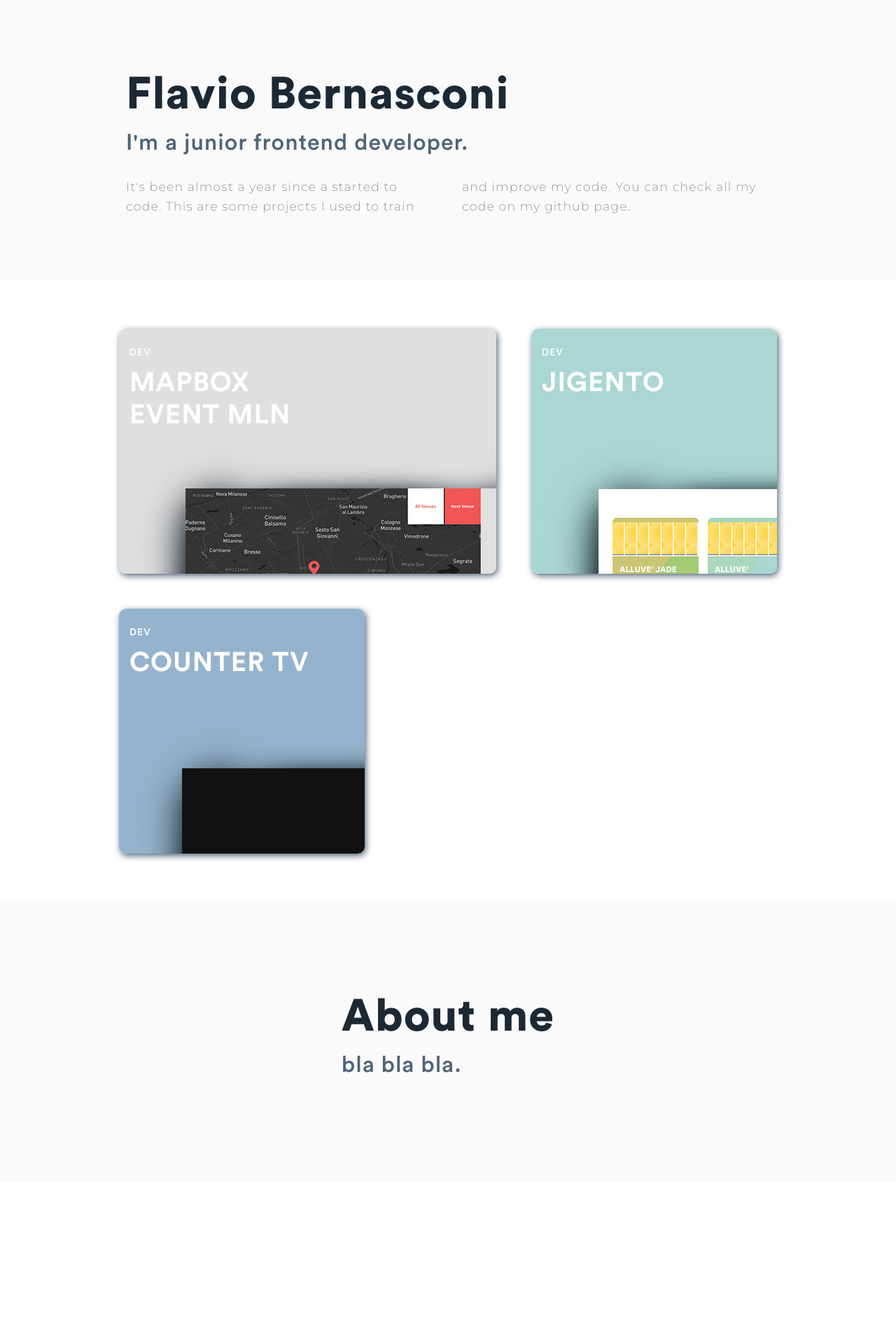
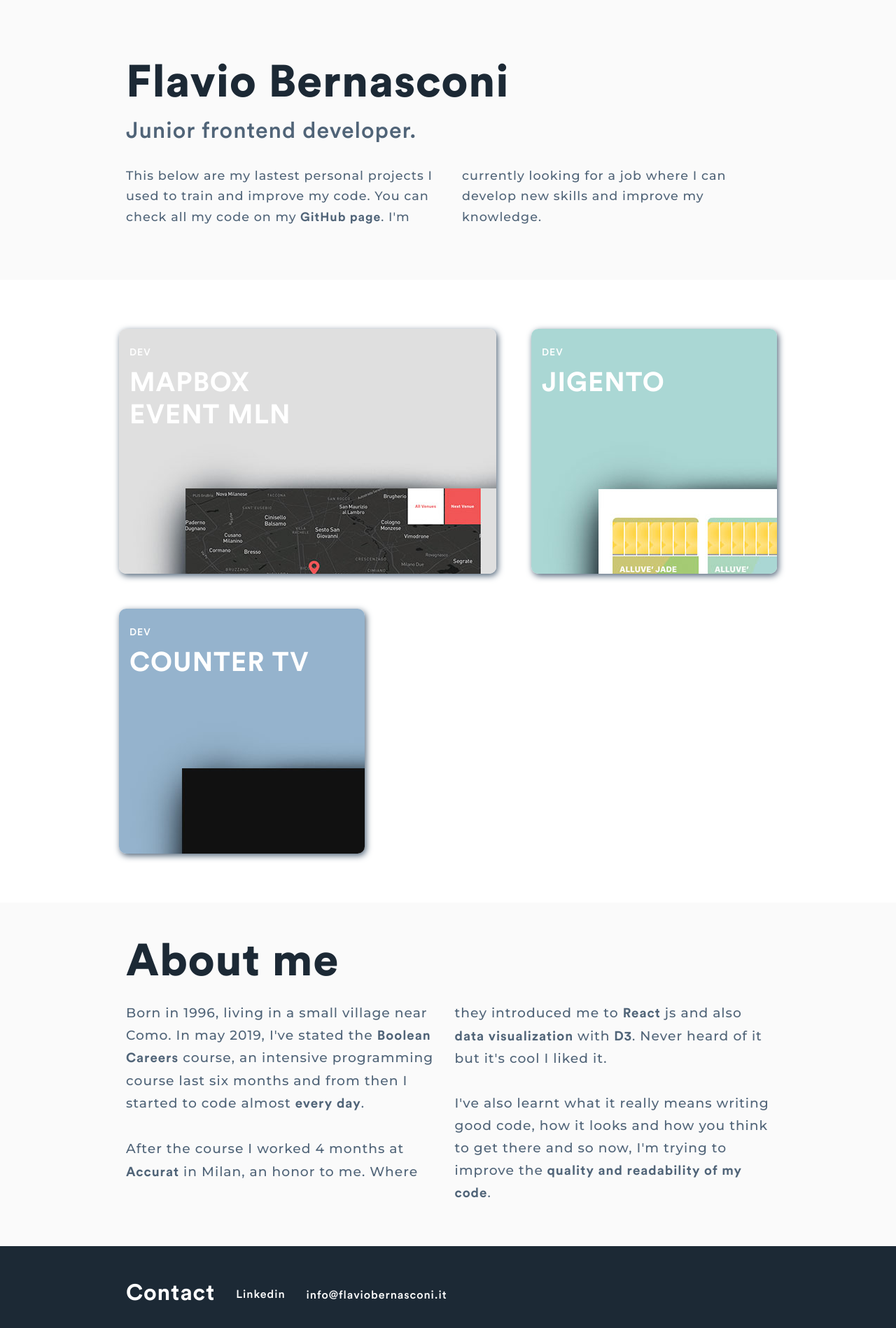
Before and after one commit to flavio-bernasconi/hero-animation, a React (Create React App) app: page / in a window 1280 px wide. Shown: the top 1898 px of the page at 70% size. Before the commit the page ends 1690 px from the top, so only its background shows below. Built offline with nearby package versions, Linux system fonts and the light colour scheme.

Commit message:
refactor

```diff
--- a/src/About.js
+++ b/src/About.js
@@ -17,8 +17,20 @@ function About(props) {
               <motion.h1 className="big-title" variants={item}>
                 About me
               </motion.h1>
-              <motion.h3 variants={item} className="subtitle">
-                bla bla bla.
+              <motion.h3 variants={item} className="split">
+                Born in 1996, living in a small village near Como. In may 2019,
+                I've stated the <b>Boolean Careers</b> course, an intensive
+                programming course last six months and from then I started to
+                code almost <b> every day</b>. <br /> <br />
+                After the course I worked 4 months at
+                <b> Accurat</b> in Milan, an honor to me. Where they introduced
+                me to <b> React</b> js and also <b>data visualization</b> with
+                <b> D3</b>. Never heard of it but it's cool I liked it. <br />
+                <br />
+                I've also learnt what it really means writing good code, how it
+                looks and how you think to get there and so now, I'm trying to
+                improve the
+                <b> quality and readability of my code</b>.
               </motion.h3>
             </motion.div>
           </motion.div>
--- a/src/App.js
+++ b/src/App.js
@@ -5,6 +5,7 @@ import { List } from "./List";
 import { BrowserRouter as Router, Route } from "react-router-dom";
 import { Intro } from "./Intro";
 import About from "./About";
+import { Footer } from "./Footer";
 
 function Store({ match }) {
   let { id } = match.params;
@@ -20,6 +21,7 @@ function Store({ match }) {
         </AnimatePresence>
       </div>
       <About />
+      <Footer />
     </AnimateSharedLayout>
   );
 }
--- /dev/null
+++ b/src/DemoSection.js
@@ -0,0 +1,29 @@
+import React from "react";
+
+export function DemoSection({ demo, code }) {
+  return (
+    <div className="demo">
+      {demo && (
+        <a
+          href={demo}
+          target="_blank"
+          rel="noopener noreferrer"
+          className="btn-demo subtitle"
+        >
+          DEMO
+          <span />
+        </a>
+      )}
+
+      <a
+        href={code}
+        target="_blank"
+        rel="noopener noreferrer"
+        className="btn-demo subtitle"
+      >
+        CODE
+        <span />
+      </a>
+    </div>
+  );
+}
--- /dev/null
+++ b/src/Footer.js
@@ -0,0 +1,21 @@
+import React from "react";
+
+export function Footer(props) {
+  return (
+    <div className="footer">
+      <div className="container-footer">
+        <h1>Contact</h1>
+        <a
+          href={
+            "https://www.linkedin.com/in/flavio-bernasconi-59549a129/?msgConversationId=6659084292070621184&msgOverlay=true"
+          }
+          target="_blank"
+          rel="noopener noreferrer"
+        >
+          Linkedin
+        </a>
+        <p>info@flaviobernasconi.it</p>
+      </div>
+    </div>
+  );
+}
--- a/src/Intro.js
+++ b/src/Intro.js
@@ -18,12 +18,20 @@ export function Intro(props) {
               Flavio Bernasconi
             </motion.h1>
             <motion.h3 variants={item} className="subtitle">
-              I'm a junior frontend developer.
+              Junior frontend developer.
             </motion.h3>
             <motion.p variants={item} className="split">
-              It's been almost a year since a started to code. This are some
-              projects I used to train and improve my code. You can check all my
-              code on my github page.
+              This below are my lastest personal projects I used to train and
+              improve my code. You can check all my code on my
+              <a
+                href={"https://github.com/flavio-bernasconi"}
+                target="_blank"
+                rel="noopener noreferrer"
+              >
+                <b> GitHub page</b>
+              </a>
+              . I'm currently looking for a job where I can develop new skills
+              and improve my knowledge.
             </motion.p>
           </motion.div>
         </motion.div>
--- a/src/Item.js
+++ b/src/Item.js
@@ -3,7 +3,8 @@ import { motion } from "framer-motion";
 import { LoremIpsum } from "react-lorem-ipsum";
 import { Link } from "react-router-dom";
 import { items } from "./data";
-import { container, item } from "./const";
+import { container } from "./const";
+import { DemoSection } from "./DemoSection";
 
 export function Item({ id }) {
   const {
@@ -17,6 +18,8 @@ export function Item({ id }) {
     description,
   } = items.find((item) => item.id === id);
 
+  document.body.style.overflow = "hidden";
+
   return (
     <>
       <motion.div
@@ -24,7 +27,6 @@ export function Item({ id }) {
         animate={{ opacity: 1 }}
         exit={{ opacity: 0 }}
         transition={{ duration: 0.2, delay: 0.1 }}
-        style={{ pointerEvents: "auto" }}
         className="overlay"
       >
         <Link to="/" />
@@ -49,27 +51,7 @@ export function Item({ id }) {
             <h2>{title}</h2>
           </motion.div>
           <motion.div className="content-container" variants={container}>
-            <div className="demo">
-              {demo && (
-                <a
-                  href={demo}
-                  target="_blank"
-                  rel="noopener noreferrer"
-                  className="subtitle"
-                >
-                  DEMO
-                </a>
-              )}
-
-              <a
-                href={code}
-                target="_blank"
-                rel="noopener noreferrer"
-                className="subtitle"
-              >
-                CODE
-              </a>
-            </div>
+            <DemoSection code={code} demo={demo} />
             <div style={{ marginTop: "30px" }}>
               <p className="subtitle">{subtitle}</p>
               <div className="techs">
@@ -77,20 +59,8 @@ export function Item({ id }) {
                   <p key={i}>{e}</p>
                 ))}
               </div>
-
               <p className="split">{description}</p>
             </div>
-            {/* <motion.div
-              className="images"
-              variants={container}
-              initial="hidden"
-              animate="visible"
-            >
-              <motion.div>
-                <motion.img src="ciga.png" variants={item} />
-                <motion.img src="ciga.png" variants={item} />
-              </motion.div>
-            </motion.div> */}
           </motion.div>
         </motion.div>
       </div>
--- a/src/List.js
+++ b/src/List.js
@@ -4,6 +4,8 @@ import { Link } from "react-router-dom";
 import { motion } from "framer-motion";
 
 function Card({ id, title, category, theme, img }) {
+  document.body.style.overflow = "auto";
+
   return (
     <li className={`card ${theme}`}>
       <div className="card-content-container">
--- a/src/data.js
+++ b/src/data.js
@@ -3,8 +3,6 @@ export const items = [
     id: "1",
     category: "DEV",
     title: "MAPBOX EVENT MLN",
-    pointOfInterest: 80,
-    backgroundColor: "#814A0E",
     img: "map.jpg",
     tech: ["react", "mobx", "mapbox"],
     images: [""],
@@ -12,36 +10,31 @@ export const items = [
     code: "https://jigento.netlify.app/",
     subtitle: "Use Mapbox to display the main events in Milan.",
     description:
-      "I used Ticketmaster API to get the latitude and longitude of the main venue in Milan. I displayed them on the map and used Mapbox to create a smooth change of location based on the user scroll.",
+      "I used Ticketmaster API to get the latitude and longitude of the main venues in Milan. I displayed them on the map and used Mapbox to create a smooth change of location based on the user scroll.",
   },
   {
     id: "2",
     category: "DEV",
     title: "JIGENTO",
-    pointOfInterest: 120,
-    backgroundColor: "#959684",
     img: "packs-2.jpg",
     tech: ["react", "framer"],
     demo: "https://jigento.netlify.app/",
     code: "https://jigento.netlify.app/",
     subtitle: "A counter to find out how much you spend in cigarettes.",
     description:
-      "This was really simple as concept, infact I used this project to explore the Framer library for animation.It's simple just select which cigrette do you smoke, set how much you smoke a day and simply find out how much you spend during a year.",
+      "It's simple just select which cigrette do you smoke, set how much you smoke a day and simply find out how much you spend during a year. I used this project mainly to try out the Framer animation library.",
   },
   {
     id: "3",
     category: "DEV",
     title: "COUNTER TV",
-    pointOfInterest: 260,
-    backgroundColor: "#5DBCD2",
     img: "tv.jpg",
     tech: ["react", "mobx", "d3"],
     demo: "https://jigento.netlify.app/",
     code: "https://jigento.netlify.app/",
-    subtitle:
-      "Lorem ipsum odor amet, consectetuer adipiscing elit. Suspendisse",
+    subtitle: "Counter time spent watching TV show",
     description:
-      "This was one of my first React application. This is a counter to understand how much time we spent watching tv show. I also tryed to visualize the results to learn more about D3 js but it's a long way.",
+      "This was one of my first React application. This is a counter to understand how much time we spent watching tv show. I also tryed to visualize the results to learn more about D3 js but it's really experimental.",
   },
 ];
 
--- a/src/styles.css
+++ b/src/styles.css
@@ -1,4 +1,4 @@
-@import url("https://fonts.googleapis.com/css2?family=Montserrat:wght@300&display=swap");
+@import url("https://fonts.googleapis.com/css2?family=Montserrat:wght@500&display=swap");
 .App {
   font-family: sans-serif;
   text-align: center;
@@ -19,6 +19,10 @@ body {
 * {
   box-sizing: border-box;
   font-family: "Circular Std";
+}
+a {
+  text-decoration: none;
+  color: var(--light);
 }
 
 #root {
@@ -75,14 +79,15 @@ h1 {
 .intro p {
   font-size: 1.1rem;
   margin: 0;
-  color: rgb(155, 155, 155);
   column-gap: 40px;
   font-family: "Montserrat", sans-serif;
 }
 .split {
+  color: var(--light);
   column-count: 2;
-  font-weight: 200 !important;
+  font-weight: 500 !important;
   font-family: "Montserrat", sans-serif;
+  line-height: 1.7em;
 }
 
 ul,
@@ -121,7 +126,8 @@ li {
 }
 
 .card-content-container {
-  width: 100%;
+  max-width: 1060px;
+  margin: auto;
   height: 100%;
   position: relative;
   display: block;
@@ -227,41 +233,45 @@ li {
   margin: 0;
   margin-right: 30px;
   text-transform: uppercase;
-  background-color: var(--dark);
-  padding: 7px 20px;
-  height: 40px;
+  background-color: var(--light);
+  padding: 1px 20px;
+  height: 30px;
   border-radius: 40px;
   color: white;
   font-size: 0.8rem;
   margin-bottom: 30px;
 }
+.content-container .subtitle {
+  color: var(--dark);
+}
 
 .demo {
   display: flex;
   justify-content: space-between;
-  margin-top: 0;
-  margin-bottom: 0;
+  margin: 50px 0 40px 0;
   flex-wrap: wrap;
 }
-.demo a {
-  width: 50%;
-  padding: 30px;
-  border-bottom: 1px solid var(--light);
+.demo .btn-demo {
+  width: 30%;
+  padding: 10px 20px;
   font-size: 1.5rem;
   text-decoration: none;
   transition: 0.4s;
+  margin-bottom: 0;
 }
-.demo a:first-child {
+.demo .btn-demo:first-child {
+  padding-left: 0;
+}
+.demo .btn-demo span {
+  width: 30px;
+  margin-top: 8px;
+  height: 2px;
   background-color: var(--dark);
-  color: white;
+  display: block;
+  transition: 1s;
 }
-.demo a:first-child:hover {
-  background-color: var(--light);
-  color: white;
-}
-.demo a:hover {
-  background-color: var(--light);
-  color: white;
+.demo .btn-demo:hover span {
+  width: 100%;
 }
 
 .open .title-container {
@@ -302,7 +312,7 @@ h2 {
 }
 
 .content-container {
-  padding: 460px 35px 35px 35px;
+  padding: 460px 35px 85px 35px;
   width: 90%;
   margin: auto;
 }
@@ -311,6 +321,33 @@ p {
   color: #9d9ca1;
   font-size: 20px;
   line-height: 28px;
+}
+.footer {
+  min-height: 130px;
+  width: 100%;
+  background-color: var(--dark);
+}
+.container-footer {
+  max-width: 1000px;
+  color: white;
+  margin: auto;
+  padding: 40px;
+  display: flex;
+  align-content: center;
+  align-items: center;
+}
+.container-footer a,
+.container-footer p,
+.container-footer h1 {
+  color: white;
+}
+.container-footer a,
+.container-footer p {
+  font-size: 16px;
+  font-weight: lighter;
+}
+.container-footer a {
+  margin: 0 30px;
 }
 
 @media only screen and (max-width: 800px) {
```
